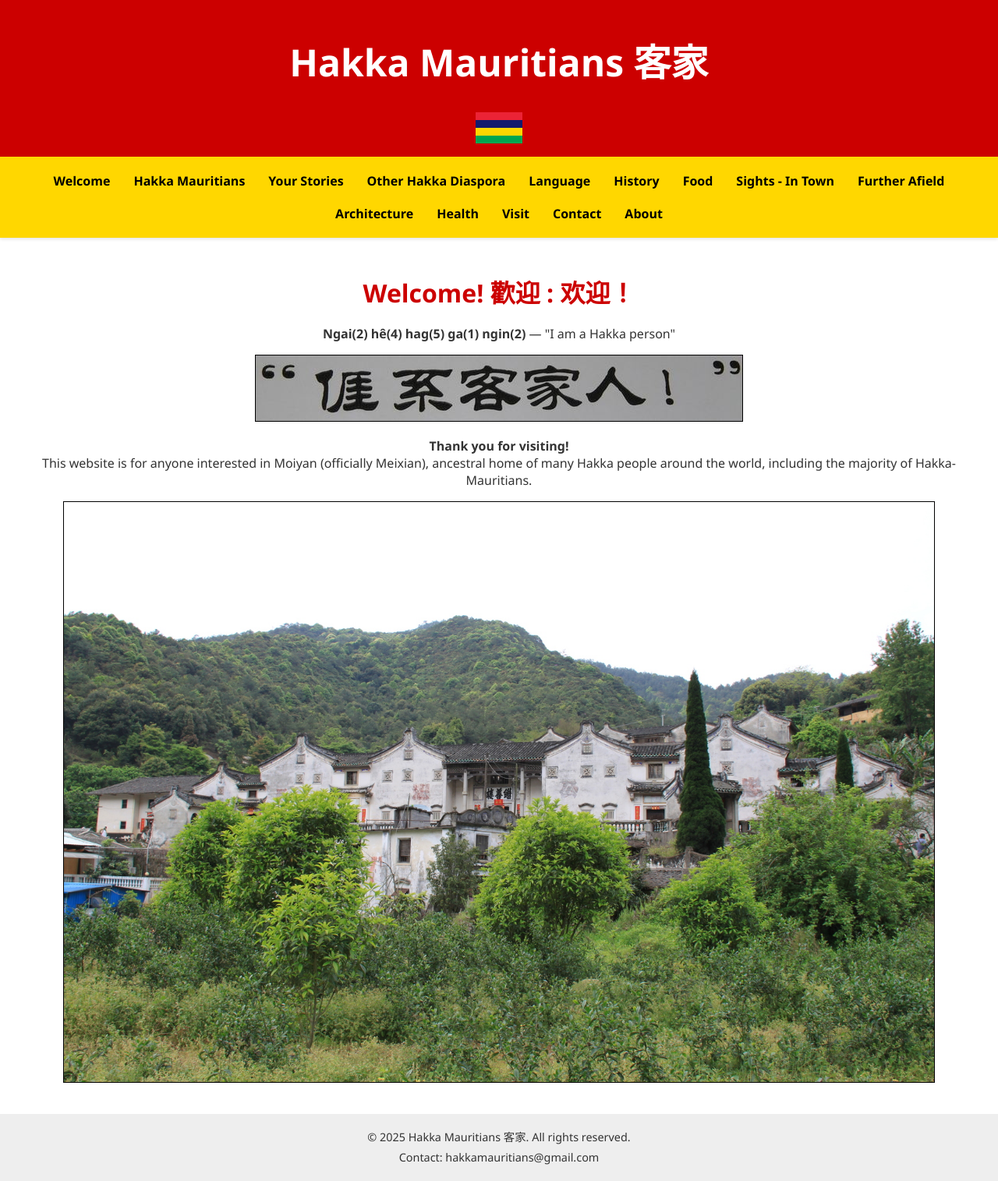
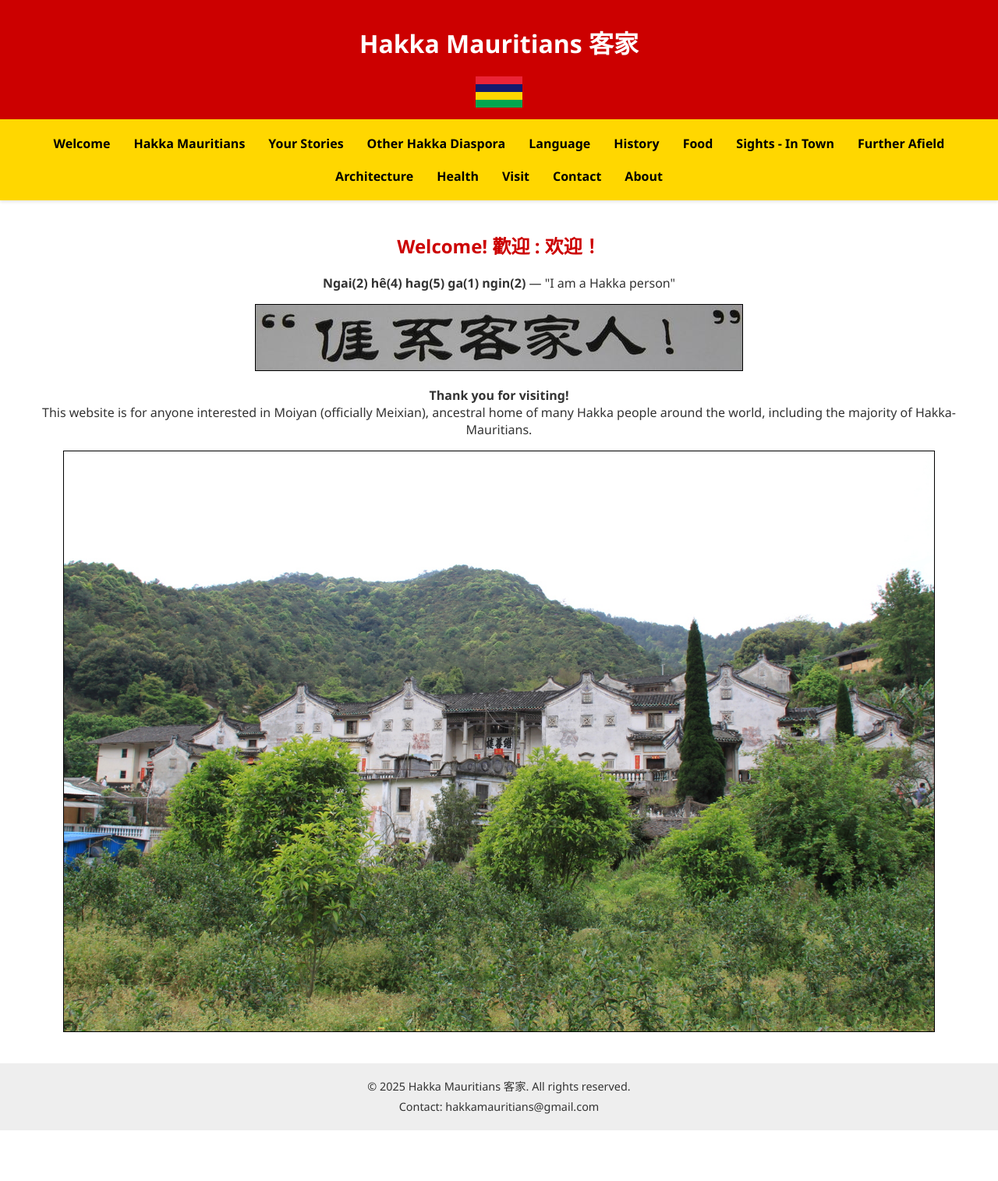
Before and after one commit to oliverlyf/hakka_mauritian_website, a Jekyll site: the page built from index.md, in a window 1280 px wide. Shown: the whole page at 78% size. Built offline with Jekyll 4.4.1, drawn with Linux system fonts in a browser that asks for light colours; after the commit the page ends 1450 px from its top, so only the background shows below that.

Commit message:
Update styles.css

```diff
--- a/assets/css/styles.css
+++ b/assets/css/styles.css
@@ -13,7 +13,7 @@ header {
   color: #fff;                              /* Sets text color to white for contrast */
   padding: 0.6rem;                          /* Adds space around header content */
   text-align: center;                       /* Centers all inline content inside the header */
-  font-size: 1.5rem;                        /* Sets the font size to 1.5 times the root element's size, ensuring scalable and consistent typography */
+  font-size: 1rem;                        /* Sets the font size to 1.5 times the root element's size, ensuring scalable and consistent typography */
 }
 
 /* Styling the flag image inside header */
@@ -108,7 +108,7 @@ h2 {
   color: #cc0000;                           /* Dark red heading */
   margin-bottom: 1rem;                      /* Space below heading */
   text-align: center;                       /* Centers the heading */
-  font-size: 2rem;                          /* text size*/
+  font-size: 1.5rem;                          /* text size*/
 }
 
 /* Paragraph inside image container */
```
